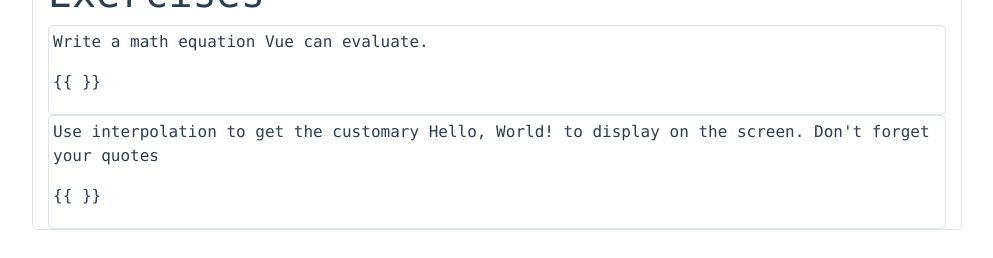
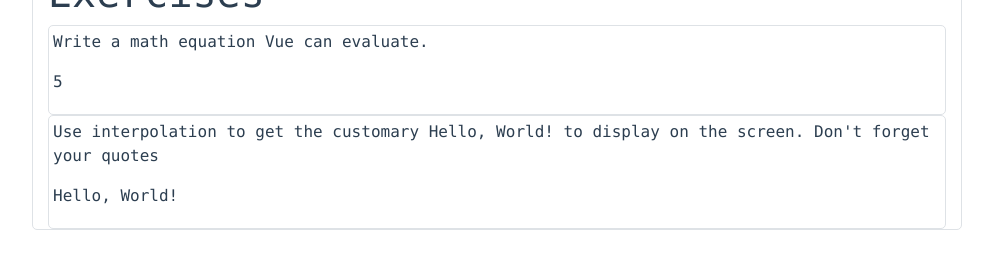
Before and after one commit to DanielACummings/Vue-Playground, a Vue app: page /#/expressions in a window 1280 px wide. Shown: the part 1977-2235 px from the top of the page, without its empty margins (143-1136 px from the left). Built offline with nearby package versions, Linux system fonts and the light colour scheme; what vue-prism would draw is missing.

Commit message:
1st exercise complete

```diff
--- a/src/components/EventsExercise.vue
+++ b/src/components/EventsExercise.vue
@@ -4,49 +4,58 @@
       <div class="col-12">
         <div class="border p-1">
           <h5>Events With Inline Actions</h5>
-                    <p>Use the @click directive to add an event listener to the button below and set its value to
+          <p>
+            Use the @click directive to add an event listener to the button below and set its value to
             increase a property called "counter" by 1. Now in the components data, add a property called
             "counter" and set its value to 0. In the paragraph element reference the "counter" property to
-                        display its value.</p>
+            display its value.
+          </p>
           <!-- add event listener to the button element -->
-                    <button class="btn btn-primary m-2">Add 1</button>
-                    <p>The button has been clicked {{
-                        <!--add code here--> }} times.</p>
+          <button @click="counter++" class="btn btn-primary m-2">Add 1</button>
+          <p>
+            The button has been clicked {{
+            counter }} times.
+          </p>
         </div>
         <div class="border p-1">
           <h5>Events Calling A Method</h5>
-                    <p>Use the @click directive to add an event listener to the button below and set its value to
+          <p>
+            Use the @click directive to add an event listener to the button below and set its value to
             the method name "greet". Now in the components data, add a property called "greeting" and set
             its value to "Hello World!". On the components methods property, create a method called
             "greet". In the method called "greet", reference the "greeting" property and pass its value
-                        into an alert().</p>
+            into an alert().
+          </p>
           <!-- add event listener to the button element -->
-                    <button class="btn btn-primary m-2">Greet</button>
+          <button @click="greet" class="btn btn-primary m-2">Greet</button>
         </div>
       </div>
     </div>
   </div>
 </template>
 
-
 <script>
 export default {
-        name: 'events-exercise',
+  name: "events-exercise",
   data() {
     return {
       //add property called "counter"
       //add property called "greeting"
-            }
+    };
   },
   computed: {},
   methods: {
-            //create a method called "greet"
+    greet() {
+      alert(greeting);
+    }
   },
-        components: {}
+  components: {
+    counter: 0,
+    greeting: "Hello World"
   }
+};
 </script>
 
 
 <style scoped>
-
 </style>
--- a/src/components/ExpressionsExercise.vue
+++ b/src/components/ExpressionsExercise.vue
@@ -5,15 +5,14 @@
         <h1>Exercises</h1>
         <div class="border p-1">
           <p>Write a math equation Vue can evaluate.</p>
-
-                    <p> {{
-                        <!-- Add your code inside the curlies --> }}</p>
+          <p>{{ 2 + 3 }}</p>
         </div>
         <div class="border p-1">
-                    <p>Use interpolation to get the customary Hello, World! to display on the screen. Don't
-                        forget your quotes</p>
-                    <p> {{
-                        <!-- Add your code inside the curlies --> }}</p>
+          <p>
+            Use interpolation to get the customary Hello, World! to display on the screen. Don't
+            forget your quotes
+          </p>
+          <p>{{ `Hello, World!` }}</p>
         </div>
       </div>
     </div>
```
Lines whose indentation alone changed are shown as unchanged.
